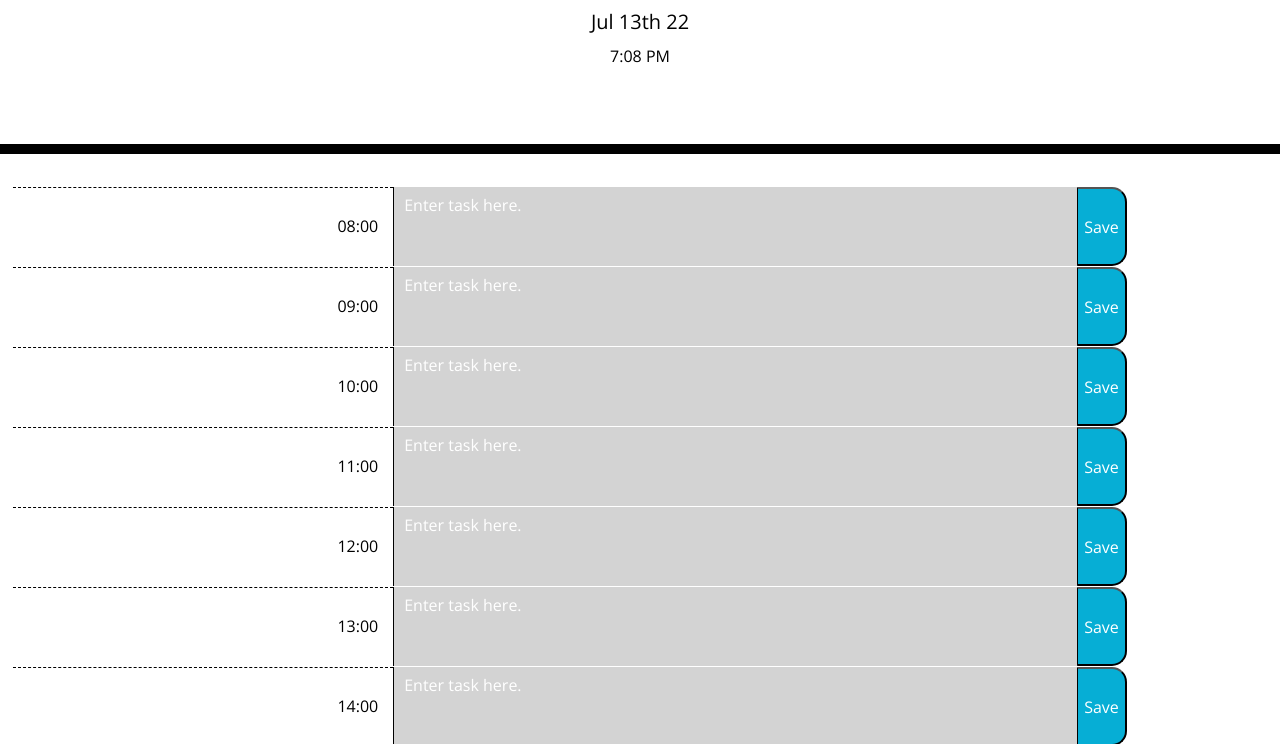
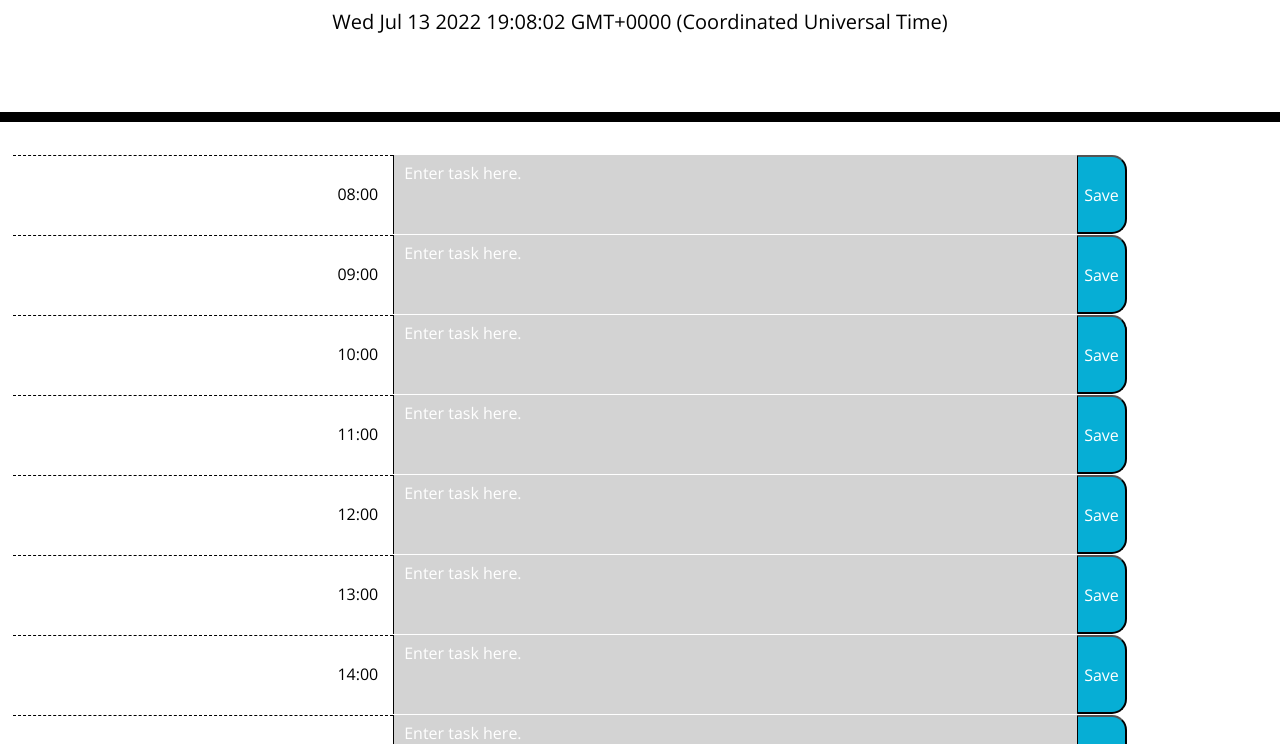
Before and after one commit to moniquemeas/work-day, a plain HTML site: page index.html in a window 1280 px wide. Shown: the part 182-926 px from the top of the page. Drawn offline with nearby package versions, Linux system fonts and the light colour scheme.

Commit message:
modified time code and readme

```diff
--- a/assets/js/script.js
+++ b/assets/js/script.js
@@ -1,14 +1,12 @@
-var currentDay = document.getElementById("currentDay");
+var currentDate = document.getElementById("currentDay");
 var currentTime = document.getElementById("currentTime");
 var timeTable = document.querySelector(".time-block");
-var todayDate = moment().format('MMM Do YY');
-var timeNow = moment().format('LT');
-
-currentDay.textContent = todayDate;
-currentTime.textContent = timeNow;
 
 //set current date
 var currentDate = new Date();
+
+
+currentDay.textContent = currentDate;
 
 //check local storage at8
 
--- a/index.html
+++ b/index.html
@@ -27,7 +27,7 @@
       <h1 class="display-3">Work Day Scheduler</h1>
       <p class="lead">A simple calendar app for scheduling your work day</p>
       <p id="currentDay" class="lead"></p>
-      <p id="currentTime"></p>
+
     </header>
     <div class="container">
       <!-- Timeblocks go here -->
```
Also changed, not shown: 1 other file.
